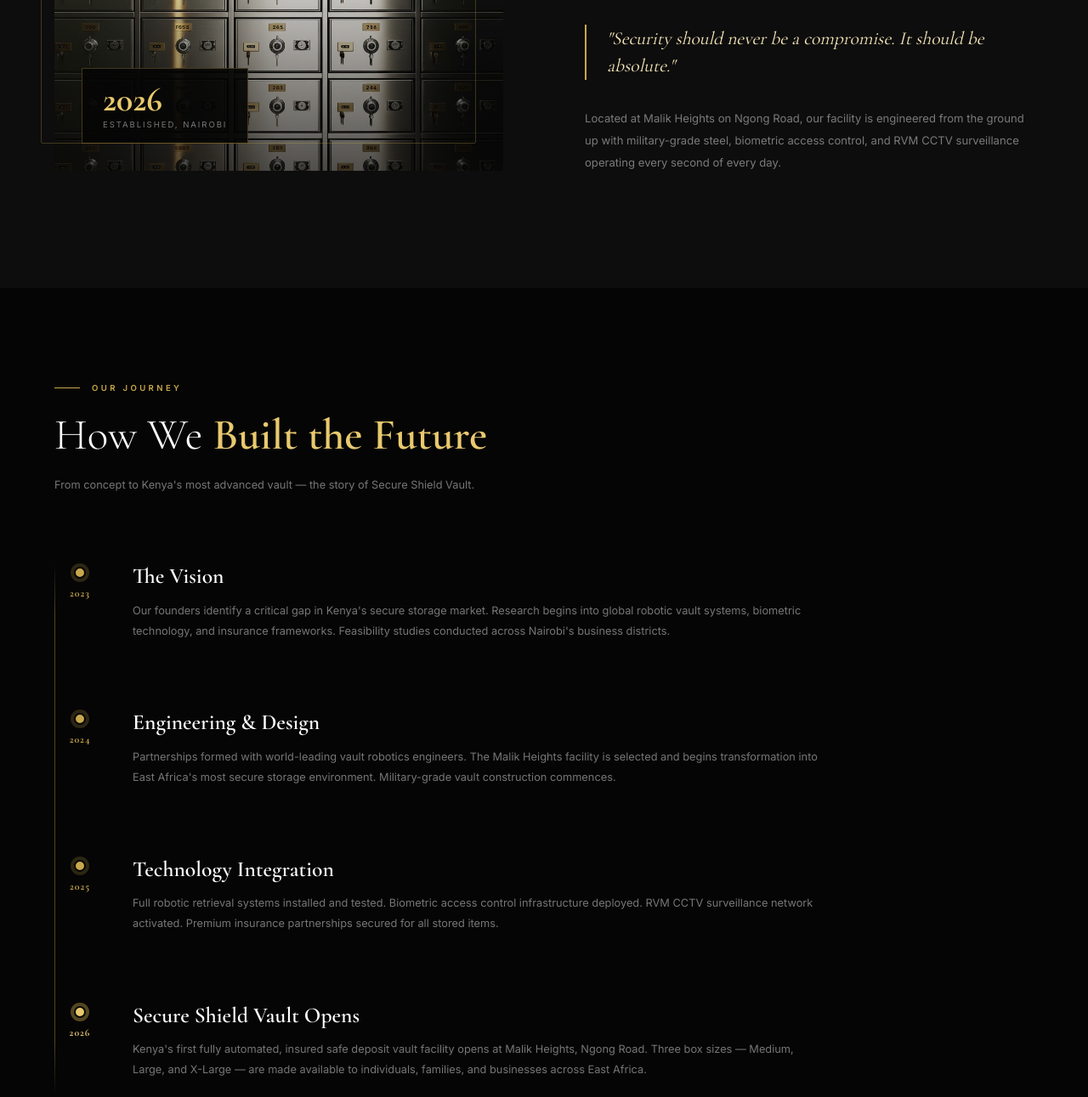
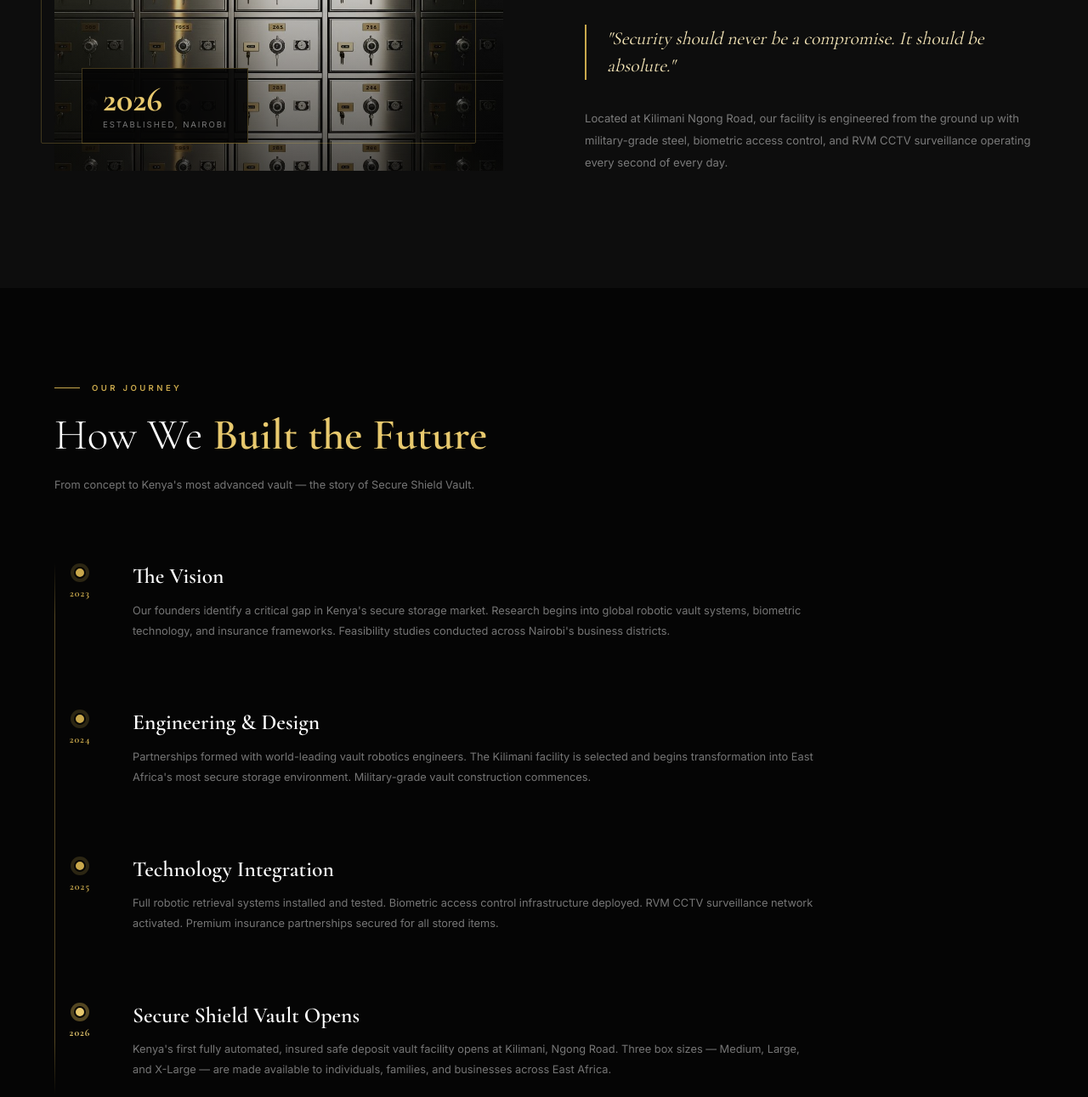
Before and after one commit to westmogul5/secureshieldvaultfinal, a website: page about.html in a window 1280 px wide. Shown: the part 952-2243 px from the top of the page at 85% size. Drawn offline with nearby package versions, Linux system fonts and the light colour scheme.

Commit message:
Update location references from Malik Heights to Kilimani

```diff
--- a/about.html
+++ b/about.html
@@ -362,7 +362,7 @@ footer { padding: 3rem 4rem; border-top: 1px solid rgba(201,168,76,0.12); backgr
     <p>For decades, securing precious valuables in Kenya meant trusting institutions with limited transparency, outdated technology, and uncertain insurance. Secure Shield Vault was founded to change that reality — completely.</p>
     <p>Drawing on global best practices from the world's most advanced vault facilities in Zurich, Singapore, and Dubai, our founders brought fully automated, robotics-driven safe deposit technology to Nairobi for the first time.</p>
     <blockquote class="story-pull">"Security should never be a compromise. It should be absolute."</blockquote>
-    <p>Located at Malik Heights on Ngong Road, our facility is engineered from the ground up with military-grade steel, biometric access control, and RVM CCTV surveillance operating every second of every day.</p>
+    <p>Located at Kilimani Ngong Road, our facility is engineered from the ground up with military-grade steel, biometric access control, and RVM CCTV surveillance operating every second of every day.</p>
   </div>
 </section>
 
@@ -393,7 +393,7 @@ footer { padding: 3rem 4rem; border-top: 1px solid rgba(201,168,76,0.12); backgr
       </div>
       <div class="timeline-content">
         <h3>Engineering & Design</h3>
-        <p>Partnerships formed with world-leading vault robotics engineers. The Malik Heights facility is selected and begins transformation into East Africa's most secure storage environment. Military-grade vault construction commences.</p>
+        <p>Partnerships formed with world-leading vault robotics engineers. The Kilimani facility is selected and begins transformation into East Africa's most secure storage environment. Military-grade vault construction commences.</p>
       </div>
     </div>
 
@@ -415,7 +415,7 @@ footer { padding: 3rem 4rem; border-top: 1px solid rgba(201,168,76,0.12); backgr
       </div>
       <div class="timeline-content">
         <h3>Secure Shield Vault Opens</h3>
-        <p>Kenya's first fully automated, insured safe deposit vault facility opens at Malik Heights, Ngong Road. Three box sizes — Medium, Large, and X-Large — are made available to individuals, families, and businesses across East Africa.</p>
+        <p>Kenya's first fully automated, insured safe deposit vault facility opens at Kilimani, Ngong Road. Three box sizes — Medium, Large, and X-Large — are made available to individuals, families, and businesses across East Africa.</p>
       </div>
     </div>
   </div>
```
